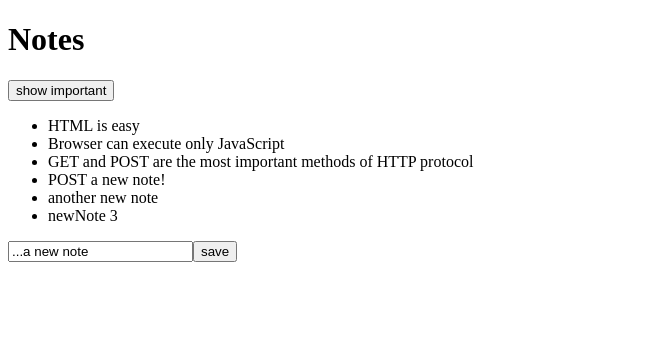
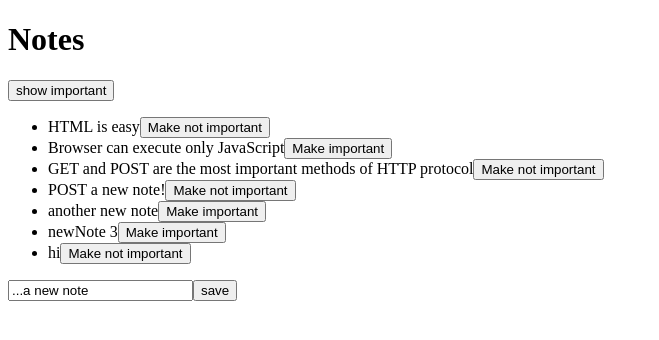
Before and after one commit to Carmine311/fullstackopen, a React (Create React App) app in the folder part2/collections/: page / in a window 1280 px wide. Shown: the top 340 px of the page, without its empty margins (0-659 px from the left). Built offline with nearby package versions, Linux system fonts and the light colour scheme; data requests are answered from the project's data file.

Commit message:
Added code to toggle importance and update notes

```diff
--- a/part2/collections/db.json
+++ b/part2/collections/db.json
@@ -35,6 +35,12 @@
       "date": "2022-02-06T04:13:17.632Z",
       "important": false,
       "id": 6
+    },
+    {
+      "content": "hi",
+      "date": "2022-02-06T22:46:02.307Z",
+      "important": true,
+      "id": 7
     }
   ]
 }
--- a/part2/collections/src/App.js
+++ b/part2/collections/src/App.js
@@ -1,68 +1,71 @@
-import React, { useState, useEffect } from 'react'
-import axios from 'axios'
-import Note from './components/Note'
+import React, { useState, useEffect } from "react";
+import axios from "axios";
+import Note from "./components/Note";
+import NoteList from "./components/NoteList";
 
 const App = (props) => {
-  const [notes, setNotes] = useState([])
-  const [newNote, setNewNote] = useState('...a new note')
-  const [showAll, setShowAll] = useState(true)
+  const [notes, setNotes] = useState([]);
+  const [newNote, setNewNote] = useState("...a new note");
+  const [showAll, setShowAll] = useState(true);
 
   const hook = () => {
-    console.log('effect')
-    axios.get('http://localhost:3005/notes')
-    .then(response => {
-      console.log('Promise fulfilled')
-      setNotes(response.data)
-    })
-  }
+    console.log("effect");
+    axios.get("http://localhost:3005/notes").then((response) => {
+      console.log("Promise fulfilled");
+      setNotes(response.data);
+    });
+  };
 
-  useEffect(hook, [])
-
-  console.log('Render ', notes.length, ' notes')
+  useEffect(hook, []);
 
   const addNote = (event) => {
-    event.preventDefault()
+    event.preventDefault();
     const noteObject = {
       content: newNote,
       date: new Date().toISOString(),
       important: Math.random() < 0.5,
       id: notes.length + 1,
-    }
+    };
 
-    axios.post('http://localhost:3005/notes', noteObject)
-    .then(response => {
-      setNotes(notes.concat(response.data))
-      setNewNote('')
-    })
-  }
+    axios.post("http://localhost:3005/notes", noteObject).then((response) => {
+      setNotes(notes.concat(response.data));
+      setNewNote("");
+    });
+  };
 
   const handleNoteChange = (event) => {
-    setNewNote(event.target.value)
-  }
+    setNewNote(event.target.value);
+  };
 
-  const notesToShow = showAll
-    ? notes
-    : notes.filter((note) => note.important)
+  const toggleImportance = (id) => {
+    const url = `http://localhost:3005/notes/${id}`
+    const note = notes.find(n => n.id === id)
+    const changedNote = {...note, important: !note.important}
+
+    axios.put(url, changedNote)
+    .then(response => {
+      setNotes(notes.map(note => note.id !== id ? note : response.data))
+    })
+  };
+
+  const notesToShow = showAll ? notes : notes.filter((note) => note.important);
+
 
   return (
     <div>
       <h1>Notes</h1>
       <div>
-        <button onClick={() => setShowAll(!showAll)} >
-          show {showAll ? 'important' : 'all'}
+        <button onClick={() => setShowAll(!showAll)}>
+          show {showAll ? "important" : "all"}
         </button>
       </div>
-      <ul>
-        {notesToShow.map((note) => (
-          <Note key={note.id} note={note} />
-        ))}
-      </ul>
+      <NoteList notes={notesToShow} toggleImportance={toggleImportance} />
       <form onSubmit={addNote}>
         <input value={newNote} onChange={handleNoteChange} />
         <button type="submit">save</button>
       </form>
     </div>
-  )
-}
+  );
+};
 
-export default App
+export default App;
--- a/part2/collections/src/components/Note.js
+++ b/part2/collections/src/components/Note.js
@@ -1,9 +1,14 @@
-import React from 'react'
+import React from "react";
 
-const Note = ({ note }) => {
-    return (
-        <li>{note.content}</li>
-    )
-}
+const Note = ({ note, toggleImportance }) => {
+  const label = note.important ? "Make not important" : "Make important";
 
-export default Note
+  return (
+    <li>
+      {note.content}
+      <button onClick={() => toggleImportance(note.id)}>{label}</button>
+    </li>
+  );
+};
+
+export default Note;
--- /dev/null
+++ b/part2/collections/src/components/NoteList.js
@@ -0,0 +1,17 @@
+import React from "react";
+import Note from "./Note";
+
+const NoteList = ({ notes, toggleImportance }) => {
+
+
+
+  return (
+    <ul>
+      {notes.map((note) => (
+        <Note key={note.id} note={note} toggleImportance={toggleImportance} />
+      ))}
+    </ul>
+  );
+};
+
+export default NoteList;
```
